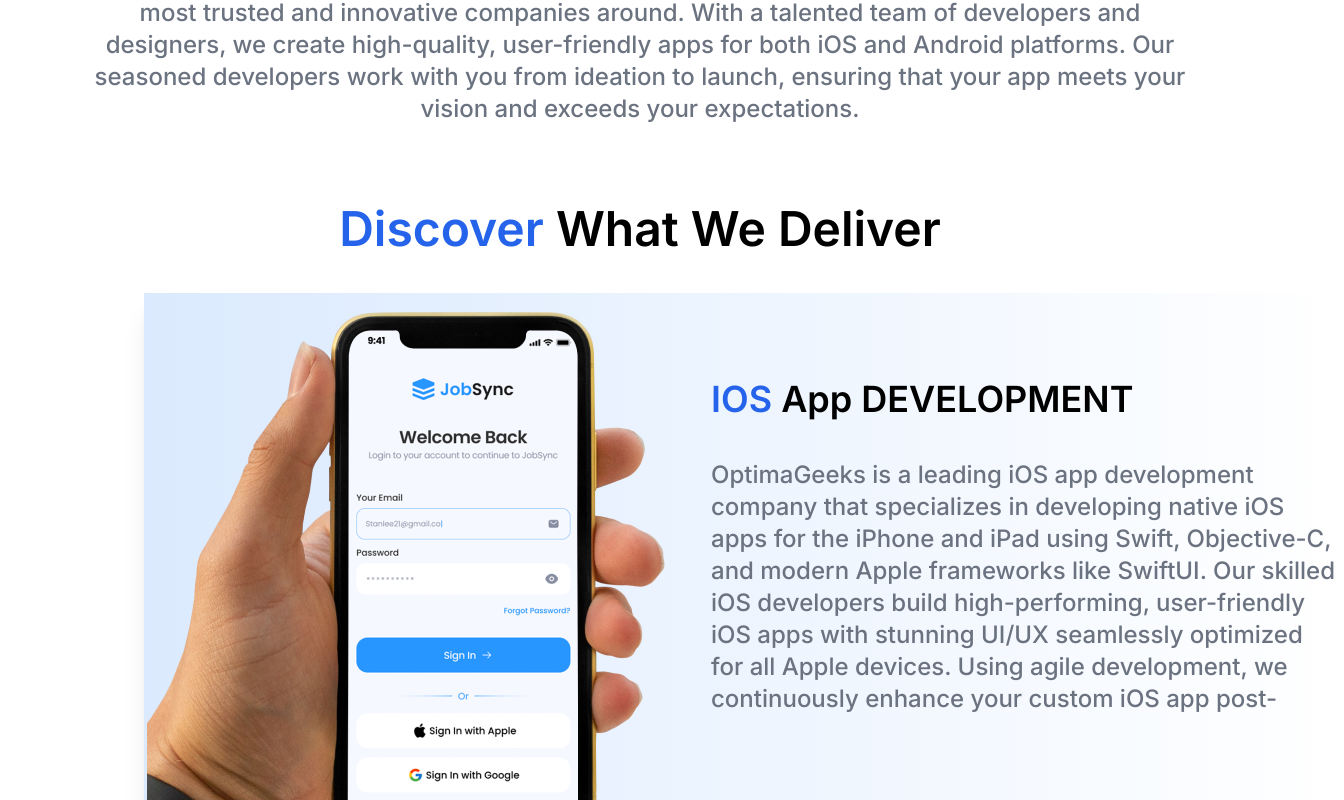
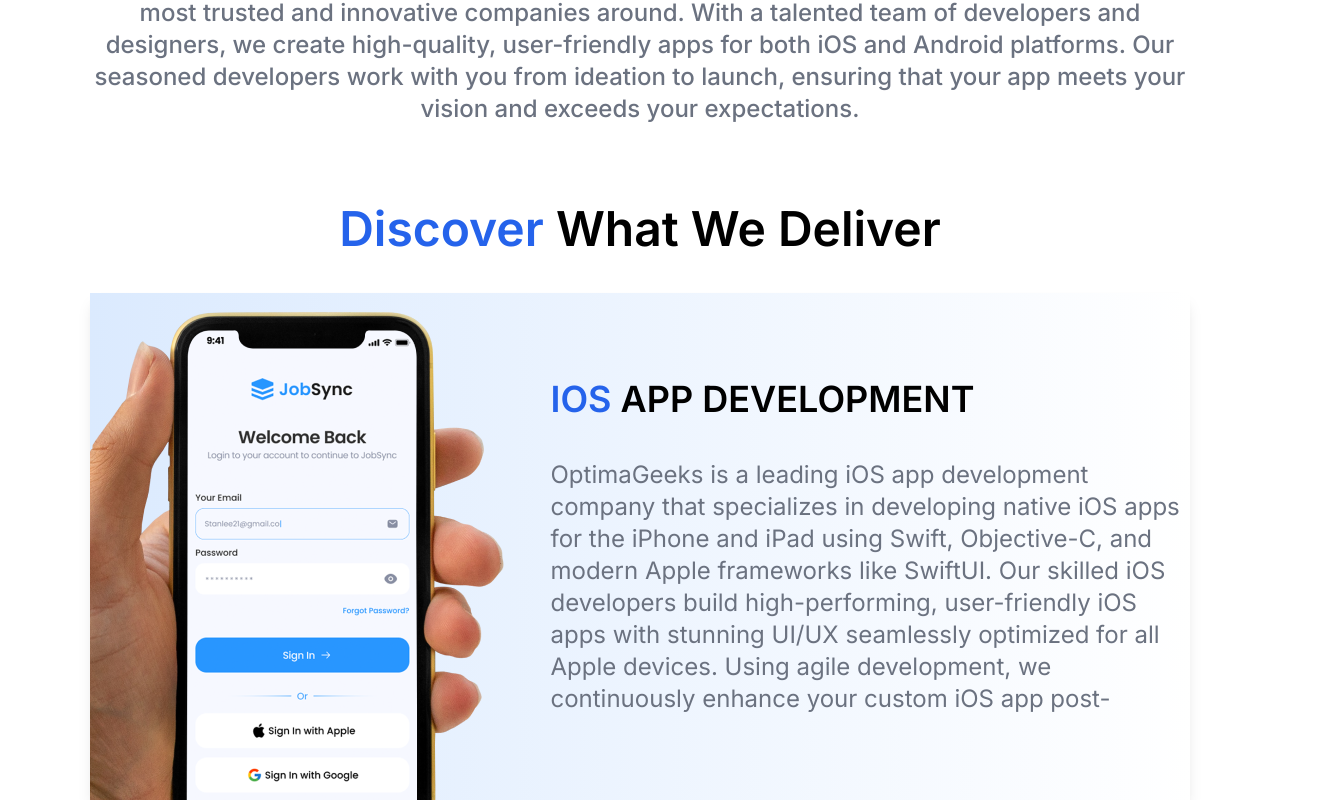
Before and after one commit to mr-ammar-1/Web-Page-Frontend, a Next.js app: page / in a window 1280 px wide. Shown: the part 789-1589 px from the top of the page, 1344 px wide, since content can reach past the window. Built offline with nearby package versions, Linux system fonts and the light colour scheme.

Commit message:
Update Section2.jsx

```diff
--- a/src/app/components/Section2.jsx
+++ b/src/app/components/Section2.jsx
@@ -2,12 +2,12 @@
 
 const Section2 = () => {
   return (
-    <div className='lg:ml-36 ml-5 flex items-center justify-center border-white border-1 shadow-xl w-[1200px] bg-gradient-to-r from-blue-100 to-white '>
+    <div className='mx-auto overflow-hidden flex lg:flex-nowrap flex-wrap items-center justify-center border-white border-1 shadow-lg w-[86%] bg-gradient-to-r from-blue-100 to-white '>
 
-      <img src="./Mobile Holding.png" alt="" />
-      <div>
-      <h1 className='text-left w-full lg:text-4xl text-3xl font-semibold '><span className='text-blue-600'> IOS </span> App DEVELOPMENT</h1>
-      <p className='text-left mx-auto xl:w-[630px] w-full mt-10 text-2xl font-medium text-gray-500'>OptimaGeeks is a leading iOS app development company that specializes in developing native iOS apps for the iPhone and iPad using Swift, Objective-C, and modern Apple frameworks like SwiftUI. Our skilled iOS developers build high-performing, user-friendly iOS apps with stunning UI/UX seamlessly optimized for all Apple devices. Using agile development, we continuously enhance your custom iOS app post-</p>
+      <img className='lg:ml-[-105px]' src="./Mobile Holding.png" alt="" />
+      <div className='lg:mt-0 mt-10 lg:p-0 p-10' >
+      <h1 className='text-left w-full lg:text-4xl text-2xl font-semibold '><span className='text-blue-600'> IOS </span> APP DEVELOPMENT</h1>
+      <p className='text-left mx-auto xl:w-[630px] w-full mt-10 lg:text-2xl text-xl mr-2 font-normal text-gray-500'>OptimaGeeks is a leading iOS app development company that specializes in developing native iOS apps for the iPhone and iPad using Swift, Objective-C, and modern Apple frameworks like SwiftUI. Our skilled iOS developers build high-performing, user-friendly iOS apps with stunning UI/UX seamlessly optimized for all Apple devices. Using agile development, we continuously enhance your custom iOS app post-</p>
       </div>
     </div>
   )
```
